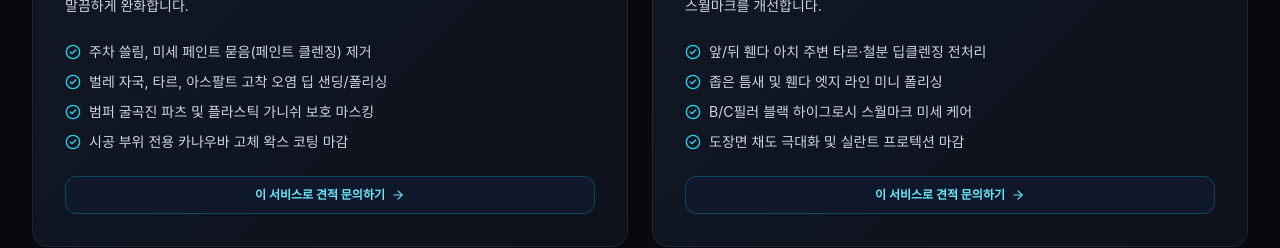
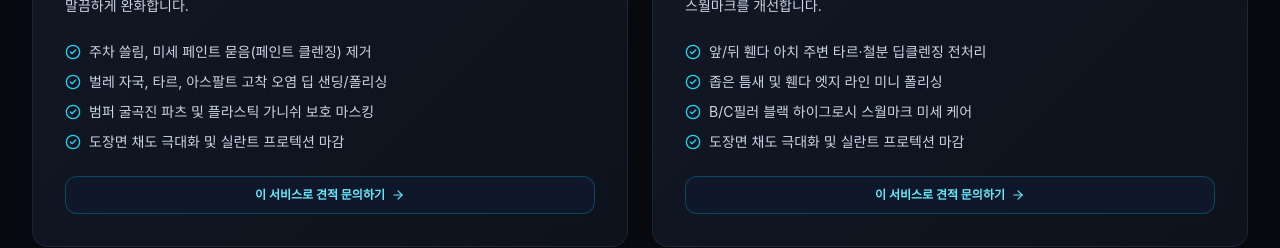
Before and after one commit to ankijung88-cloud/lumenDetail, a React (Vite) app: page / in a window 1280 px wide. Shown: the part 1640-1888 px from the top of the page. Built offline with nearby package versions, Linux system fonts and the light colour scheme; a web font is replaced by a local one.

Commit message:
chore: update bumper detailing finish to sealant protection

```diff
--- a/src/data/servicesData.js
+++ b/src/data/servicesData.js
@@ -46,7 +46,7 @@ export const SERVICES = [
       '주차 쓸림, 미세 페인트 묻음(페인트 클렌징) 제거',
       '벌레 자국, 타르, 아스팔트 고착 오염 딥 샌딩/폴리싱',
       '범퍼 굴곡진 파츠 및 플라스틱 가니쉬 보호 마스킹',
-      '시공 부위 전용 카나우바 고체 왁스 코팅 마감'
+      '도장면 채도 극대화 및 실란트 프로텍션 마감'
     ],
     bgGradient: 'from-amber-500/20 to-orange-600/10',
     accentColor: 'text-amber-400',
```
